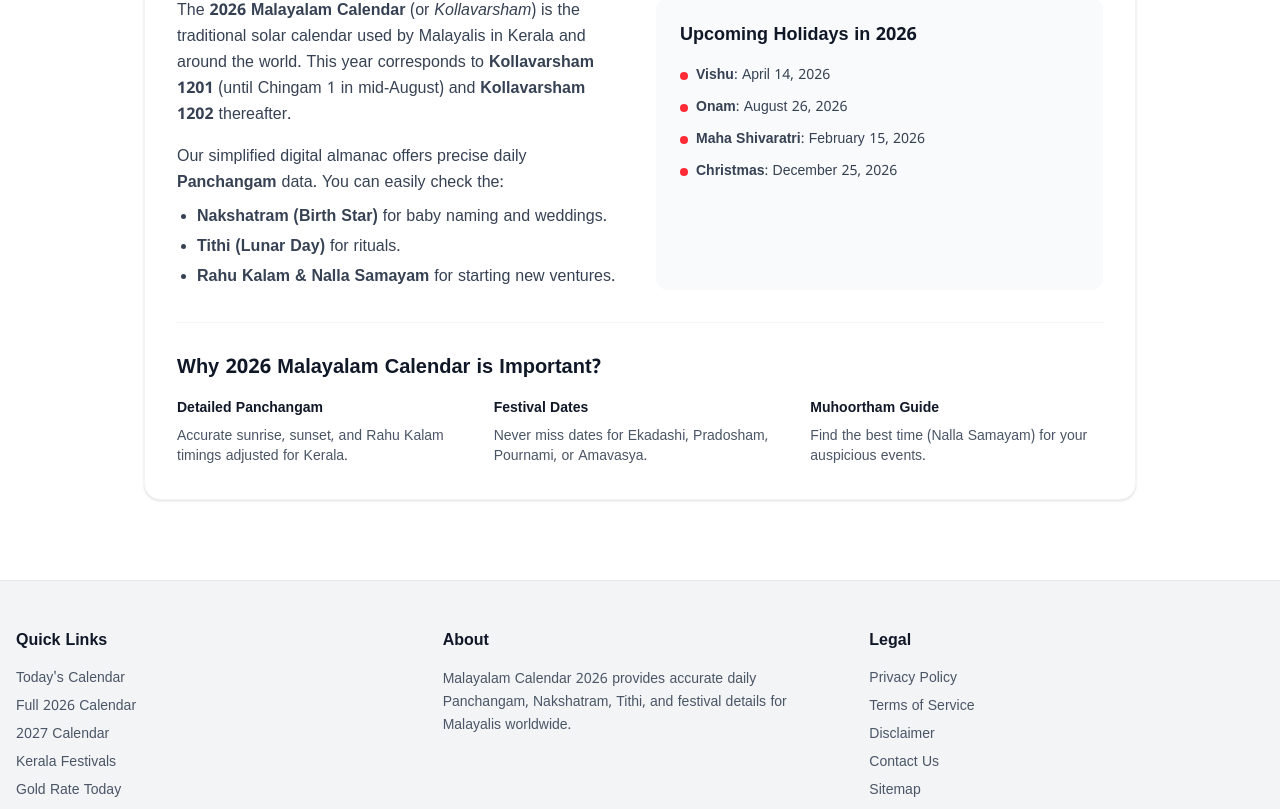
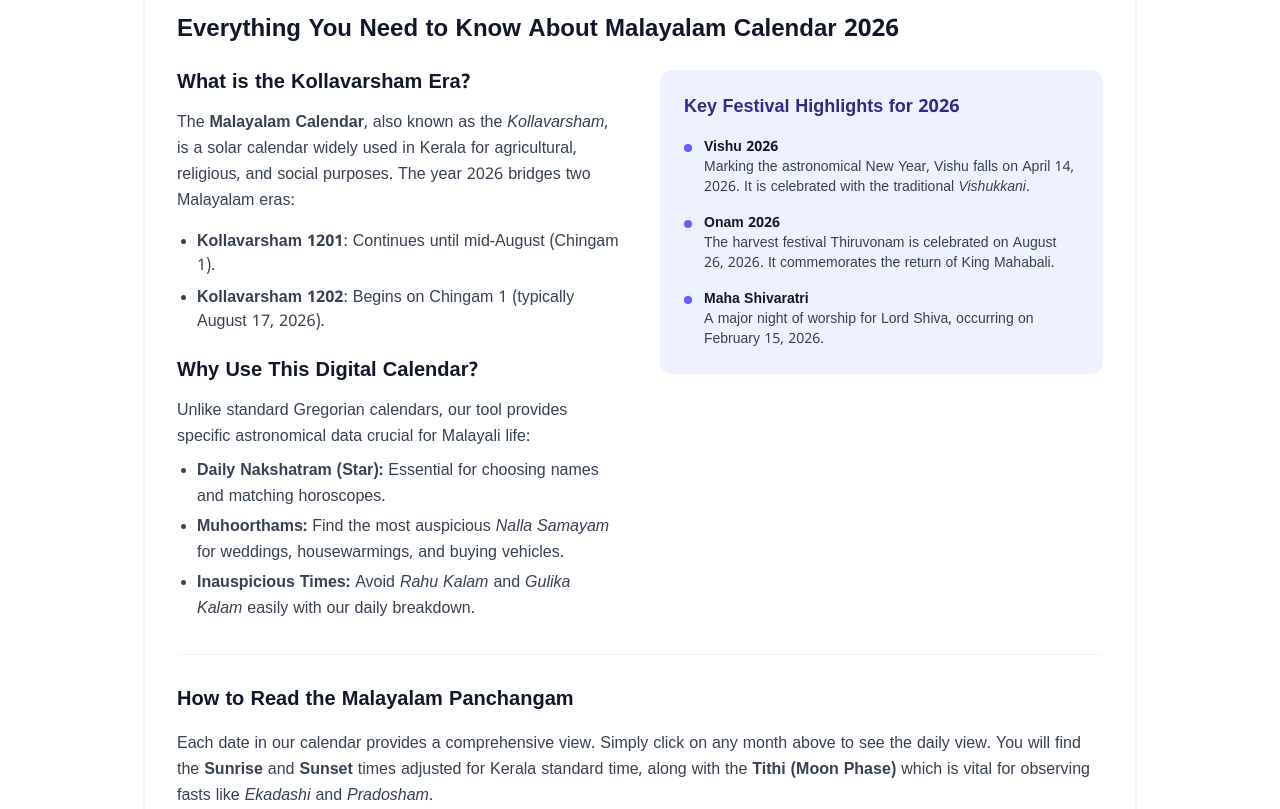
Before and after one commit to Agasthyan07/malayalam_calender, a Next.js app: page /calendar/2026 in a window 1280 px wide. Shown: the part 829-1638 px from the top of the page. Built offline with nearby package versions, Linux system fonts and the light colour scheme.

Commit message:
Optimize SEO for 2026 Calendar page: Update H1, metadata, and add rich content

```diff
--- a/app/calendar/[year]/page.tsx
+++ b/app/calendar/[year]/page.tsx
@@ -15,15 +15,21 @@ type Props = {
 export async function generateMetadata({ params }: Props): Promise<Metadata> {
     const { year } = await params;
     return {
-        title: `${year} Malayalam Calendar | Full Year Panchangam & Festivals`,
-        description: `Complete ${year} Malayalam Calendar with monthly views. Check daily Nakshatram, Tithi, auspicious days, and major Kerala festivals for the entire year.`,
+        title: `Malayalam Calendar ${year} | Kollavarsham 1201 - 1202 | Daily Panchangam`,
+        description: `View the accurate Malayalam Calendar ${year} with daily Panchangam, Nakshatram, Tithi, Rahu Kalam, and Nalla Samayam. Includes dates for Onam, Vishu, and all Kerala festivals.`,
         keywords: [
             `Malayalam Calendar ${year}`,
+            `2026 Malayalam Calendar`,
+            `Kollavarsham ${year}`,
             `Kerala Calendar ${year}`,
-            `${year} Panchangam Malayalam`,
-            `Malayalam Date ${year}`,
-            `Calendar ${year} with Nakshatram`
-        ]
+            `Malayalam Panchangam ${year}`,
+            `Nakshatram Finder`,
+            `Nalla Samayam ${year}`,
+            `Rahu Kalam ${year}`
+        ],
+        alternates: {
+            canonical: `https://malayalamcalendar.site/calendar/${year}`,
+        }
     };
 }
 
@@ -66,10 +72,14 @@ export default async function YearPage({ params }: Props) {
 
             <div className="text-center mb-10">
                 <h1 className="text-3xl md:text-5xl font-extrabold text-gray-900 dark:text-white mb-4 tracking-tight">
-                    {year} Malayalam Calendar
+                    Malayalam Calendar {year}
+                    <span className="block text-xl md:text-2xl mt-2 font-normal text-gray-600 dark:text-gray-400">
+                        Daily Panchangam, Nakshatram & Festivals
+                    </span>
                 </h1>
-                <p className="text-lg text-gray-600 dark:text-gray-300 max-w-2xl mx-auto">
-                    View the complete Malayalam calendar for {year}. Select a month below to see daily Panchangam, Nakshatram, Thithi, and festival details.
+                <p className="text-lg text-gray-600 dark:text-gray-300 max-w-3xl mx-auto leading-relaxed">
+                    Your complete digital guide to the <strong>{year} Malayalam Calendar</strong> (Kollavarsham 1201-1202).
+                    Navigate through the months below to find accurate daily <strong>Nakshatram</strong>, <strong>Tithi</strong>, <strong>Rahu Kalam</strong>, and <strong>Nalla Samayam</strong> timings calculated for Kerala.
                 </p>
             </div>
 
@@ -108,66 +118,76 @@ export default async function YearPage({ params }: Props) {
             <div className="mt-16 prose prose-indigo dark:prose-invert max-w-none">
                 <section className="bg-white dark:bg-gray-800 rounded-2xl p-8 border border-gray-100 dark:border-gray-700 shadow-sm">
                     <h2 className="text-2xl font-bold text-gray-900 dark:text-white mb-6">
-                        About Malayalam Calendar {year} (Kollavarsham 1201 - 1202)
+                        Everything You Need to Know About Malayalam Calendar {year}
                     </h2>
-                    <div className="grid md:grid-cols-2 gap-8">
+
+                    <div className="grid md:grid-cols-2 gap-10">
                         <div>
+                            <h3 className="text-xl font-bold text-gray-900 dark:text-white mb-3">What is the Kollavarsham Era?</h3>
                             <p className="text-gray-700 dark:text-gray-300 leading-relaxed mb-4">
-                                The <strong>{year} Malayalam Calendar</strong> (or <em>Kollavarsham</em>) is the traditional solar calendar used by Malayalis in Kerala and around the world.
-                                This year corresponds to <strong>Kollavarsham 1201</strong> (until Chingam 1 in mid-August) and <strong>Kollavarsham 1202</strong> thereafter.
+                                The <strong>Malayalam Calendar</strong>, also known as the <em>Kollavarsham</em>, is a solar calendar widely used in Kerala for agricultural, religious, and social purposes.
+                                The year {year} bridges two Malayalam eras:
                             </p>
+                            <ul className="list-disc pl-5 space-y-2 text-gray-700 dark:text-gray-300 mb-6">
+                                <li><strong>Kollavarsham 1201</strong>: Continues until mid-August (Chingam 1).</li>
+                                <li><strong>Kollavarsham 1202</strong>: Begins on Chingam 1 (typically August 17, {year}).</li>
+                            </ul>
+
+                            <h3 className="text-xl font-bold text-gray-900 dark:text-white mb-3">Why Use This Digital Calendar?</h3>
                             <p className="text-gray-700 dark:text-gray-300 leading-relaxed">
-                                Our simplified digital almanac offers precise daily <strong>Panchangam</strong> data. You can easily check the:
+                                Unlike standard Gregorian calendars, our tool provides specific astronomical data crucial for Malayali life:
                                 <ul className="list-disc pl-5 mt-2 space-y-1">
-                                    <li><strong>Nakshatram (Birth Star)</strong> for baby naming and weddings.</li>
-                                    <li><strong>Tithi (Lunar Day)</strong> for rituals.</li>
-                                    <li><strong>Rahu Kalam & Nalla Samayam</strong> for starting new ventures.</li>
+                                    <li><strong>Daily Nakshatram (Star):</strong> Essential for choosing names and matching horoscopes.</li>
+                                    <li><strong>Muhoorthams:</strong> Find the most auspicious <em>Nalla Samayam</em> for weddings, housewarmings, and buying vehicles.</li>
+                                    <li><strong>Inauspicious Times:</strong> Avoid <em>Rahu Kalam</em> and <em>Gulika Kalam</em> easily with our daily breakdown.</li>
                                 </ul>
                             </p>
                         </div>
-                        <div className="bg-gray-50 dark:bg-gray-700/50 rounded-xl p-6">
-                            <h3 className="text-lg font-bold text-gray-900 dark:text-white mb-4 mt-0">
-                                Upcoming Holidays in {year}
-                            </h3>
-                            <ul className="space-y-3 text-sm text-gray-700 dark:text-gray-300 list-none pl-0">
-                                <li className="flex items-center gap-2">
-                                    <span className="w-2 h-2 bg-red-500 rounded-full"></span>
-                                    <span><strong>Vishu</strong>: April 14, {year}</span>
-                                </li>
-                                <li className="flex items-center gap-2">
-                                    <span className="w-2 h-2 bg-red-500 rounded-full"></span>
-                                    <span><strong>Onam</strong>: August 26, {year}</span>
-                                </li>
-                                <li className="flex items-center gap-2">
-                                    <span className="w-2 h-2 bg-red-500 rounded-full"></span>
-                                    <span><strong>Maha Shivaratri</strong>: February 15, {year}</span>
-                                </li>
-                                <li className="flex items-center gap-2">
-                                    <span className="w-2 h-2 bg-red-500 rounded-full"></span>
-                                    <span><strong>Christmas</strong>: December 25, {year}</span>
-                                </li>
-                            </ul>
+
+                        <div>
+                            <div className="bg-indigo-50 dark:bg-indigo-900/20 rounded-xl p-6 mb-8">
+                                <h3 className="text-lg font-bold text-indigo-900 dark:text-indigo-200 mb-4 mt-0">
+                                    Key Festival Highlights for {year}
+                                </h3>
+                                <ul className="space-y-4 text-sm text-gray-700 dark:text-gray-300 list-none pl-0">
+                                    <li className="flex items-start gap-3">
+                                        <div className="mt-1.5 w-2 h-2 bg-indigo-500 rounded-full flex-shrink-0"></div>
+                                        <div>
+                                            <span className="font-bold block text-gray-900 dark:text-white">Vishu {year}</span>
+                                            Marking the astronomical New Year, Vishu falls on April 14, {year}. It is celebrated with the traditional <em>Vishukkani</em>.
+                                        </div>
+                                    </li>
+                                    <li className="flex items-start gap-3">
+                                        <div className="mt-1.5 w-2 h-2 bg-indigo-500 rounded-full flex-shrink-0"></div>
+                                        <div>
+                                            <span className="font-bold block text-gray-900 dark:text-white">Onam {year}</span>
+                                            The harvest festival Thiruvonam is celebrated on August 26, {year}. It commemorates the return of King Mahabali.
+                                        </div>
+                                    </li>
+                                    <li className="flex items-start gap-3">
+                                        <div className="mt-1.5 w-2 h-2 bg-indigo-500 rounded-full flex-shrink-0"></div>
+                                        <div>
+                                            <span className="font-bold block text-gray-900 dark:text-white">Maha Shivaratri</span>
+                                            A major night of worship for Lord Shiva, occurring on February 15, {year}.
+                                        </div>
+                                    </li>
+                                </ul>
+                            </div>
                         </div>
                     </div>
 
                     <div className="mt-8 pt-8 border-t border-gray-100 dark:border-gray-700">
                         <h3 className="text-xl font-bold text-gray-900 dark:text-white mb-4">
-                            Why {year} Malayalam Calendar is Important?
+                            How to Read the Malayalam Panchangam
                         </h3>
-                        <div className="grid sm:grid-cols-3 gap-6 text-sm">
-                            <div>
-                                <h4 className="font-bold text-gray-900 dark:text-white mb-2">Detailed Panchangam</h4>
-                                <p className="text-gray-600 dark:text-gray-400">Accurate sunrise, sunset, and Rahu Kalam timings adjusted for Kerala.</p>
-                            </div>
-                            <div>
-                                <h4 className="font-bold text-gray-900 dark:text-white mb-2">Festival Dates</h4>
-                                <p className="text-gray-600 dark:text-gray-400">Never miss dates for Ekadashi, Pradosham, Pournami, or Amavasya.</p>
-                            </div>
-                            <div>
-                                <h4 className="font-bold text-gray-900 dark:text-white mb-2">Muhoortham Guide</h4>
-                                <p className="text-gray-600 dark:text-gray-400">Find the best time (Nalla Samayam) for your auspicious events.</p>
-                            </div>
-                        </div>
+                        <p className="text-gray-700 dark:text-gray-300 leading-relaxed mb-4">
+                            Each date in our calendar provides a comprehensive view. Simply click on any month above to see the daily view.
+                            You will find the <strong>Sunrise</strong> and <strong>Sunset</strong> times adjusted for Kerala standard time,
+                            along with the <strong>Tithi (Moon Phase)</strong> which is vital for observing fasts like <em>Ekadashi</em> and <em>Pradosham</em>.
+                        </p>
+                        <p className="text-sm text-gray-500 dark:text-gray-400 text-center mt-8">
+                            Looking for past dates? view our <Link href="/calendar/2025" className="text-indigo-600 hover:underline">2025 Malayalam Calendar Archive</Link>.
+                        </p>
                     </div>
                 </section>
             </div>
```
